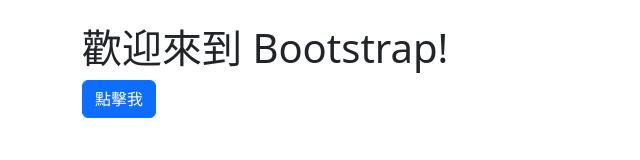
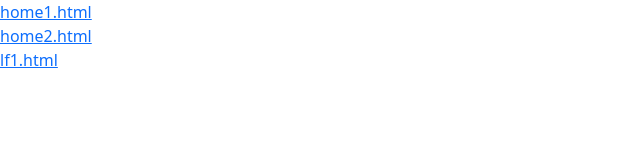
Before and after one commit to WangJie1208/1, a plain HTML site: page index.html in a window 1280 px wide. Shown: the whole page, without its empty margins (0-640 px from the left). Drawn offline with nearby package versions, Linux system fonts and the light colour scheme.

Commit message:
Update index.html

```diff
--- a/index.html
+++ b/index.html
@@ -9,9 +9,8 @@
 </head>
 
 <body>
-    <div class="container mt-4">
-        <h1>歡迎來到 Bootstrap!</h1>
-        <button class="btn btn-primary">點擊我</button>
-    </div>
+   <a href="home1.html">home1.html</a><br>
+    <a href="home2.html">home2.html</a><br>
+    <a href="lf1.html">lf1.html</a>
 </body>
 </html>
```
